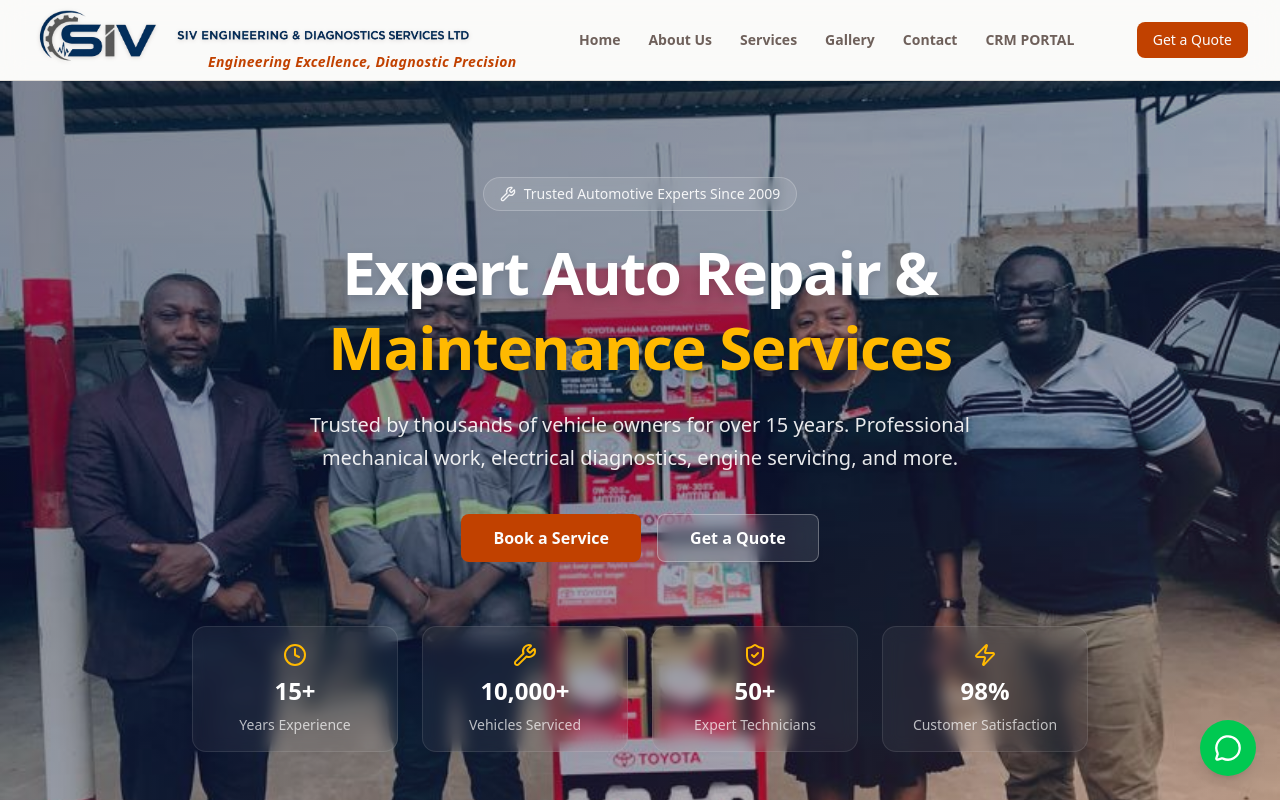
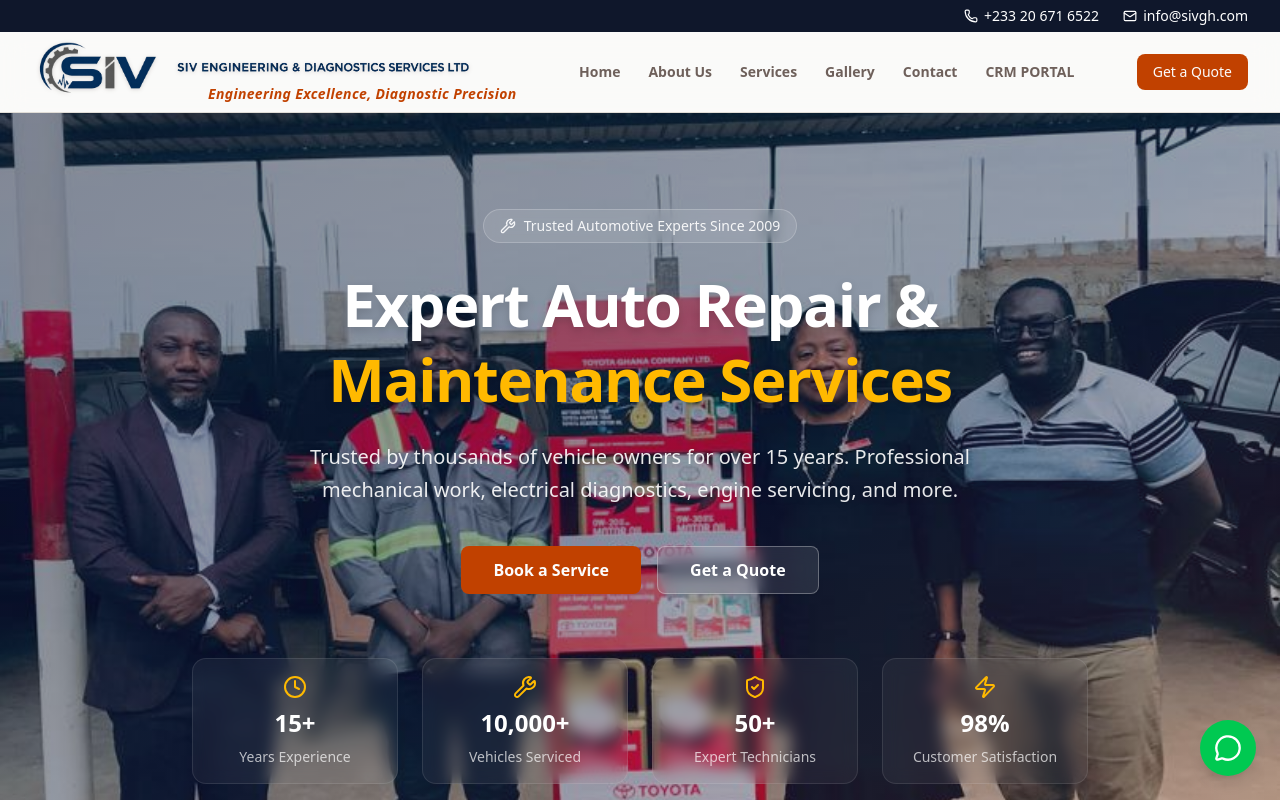
Before and after one commit to lilromeo2290/SIV_Website, a Next.js app: page / in a window 1280 px wide. Shown: the top 800 px of the page. Built offline with nearby package versions, Linux system fonts and the light colour scheme.

Commit message:
60b1947e-6b2e-4b09-bcbc-442688df0a69

```diff
--- a/src/components/website/Header.tsx
+++ b/src/components/website/Header.tsx
@@ -1,7 +1,7 @@
 'use client'
 
 import { useState } from 'react'
-import { Menu } from 'lucide-react'
+import { Menu, Phone, Mail } from 'lucide-react'
 import Image from 'next/image'
 import { Button } from '@/components/ui/button'
 import {
@@ -35,7 +35,28 @@ export function Header() {
   }
 
   return (
-    <header className="sticky top-0 z-40 w-full border-b bg-background/95 backdrop-blur-md supports-[backdrop-filter]:bg-background/60">
+    <div className="sticky top-0 z-40 w-full">
+      {/* Top Bar - Contact Info */}
+      <div className="bg-slate-900 text-white">
+        <div className="mx-auto flex max-w-7xl items-center justify-end gap-6 px-4 py-1.5 text-xs md:px-8 md:text-sm">
+          <a
+            href="tel:+233206716522"
+            className="flex items-center gap-1.5 transition-colors hover:text-amber-400"
+          >
+            <Phone className="h-3.5 w-3.5" />
+            <span className="font-medium">+233 20 671 6522</span>
+          </a>
+          <a
+            href="mailto:info@sivgh.com"
+            className="flex items-center gap-1.5 transition-colors hover:text-amber-400"
+          >
+            <Mail className="h-3.5 w-3.5" />
+            <span className="font-medium">info@sivgh.com</span>
+          </a>
+        </div>
+      </div>
+      {/* Main Header */}
+      <header className="border-b bg-background/95 backdrop-blur-md supports-[backdrop-filter]:bg-background/60">
       <div className="mx-auto max-w-7xl px-4 md:px-8">
         <div className="flex items-center justify-between py-2">
           {/* Logo */}
@@ -148,5 +169,6 @@ export function Header() {
         </div>
       </div>
     </header>
+    </div>
   )
 }
```
